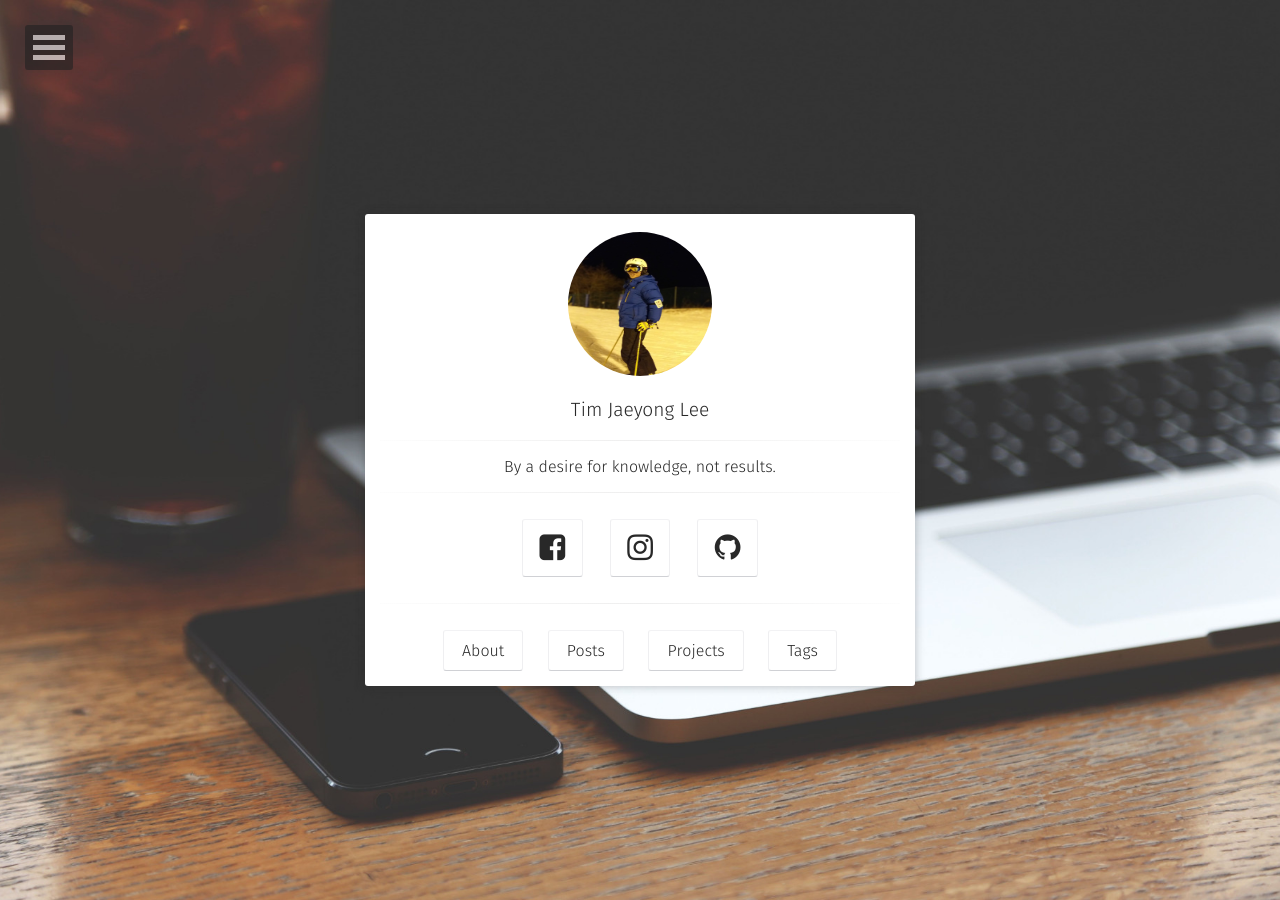
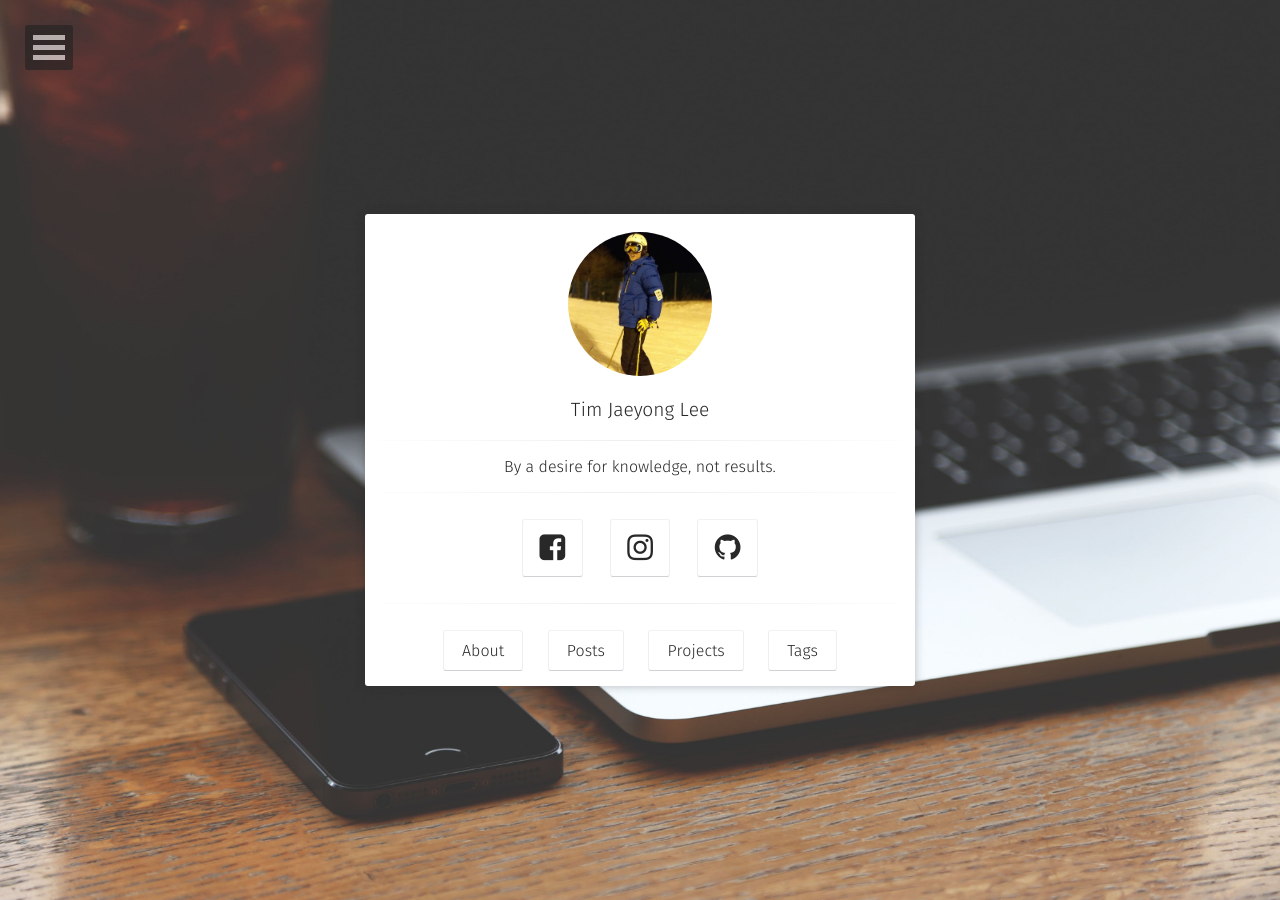
Before and after one commit to TimJLee/timjlee.github.io, a Jekyll site: the page built from index.html, in a window 1280 px wide. Built offline with Jekyll 4.4.1, drawn with Linux system fonts in a browser that asks for light colours; some web fonts are replaced.

Commit message:
image change

```diff
--- a/_config.yml
+++ b/_config.yml
@@ -4,7 +4,7 @@ bio:                'By a desire for knowledge, not results.'
 description:        "By a desire for knowledge, not results."
 reading_time:       true
 words_per_minute:   200
-logo:               'assets/img/profile.jpg'
+logo:               'assets/img/profile.png'
 background:         'assets/img/placeholder-big.jpg'
 tiled_bg:           false   # Set this true if you want to tile your background image, otherwise it will be covered
 locale:             en_US
```
Also changed, not shown: assets/img/profile.jpg (deleted), assets/img/profile.png (added), favicon.ico.
